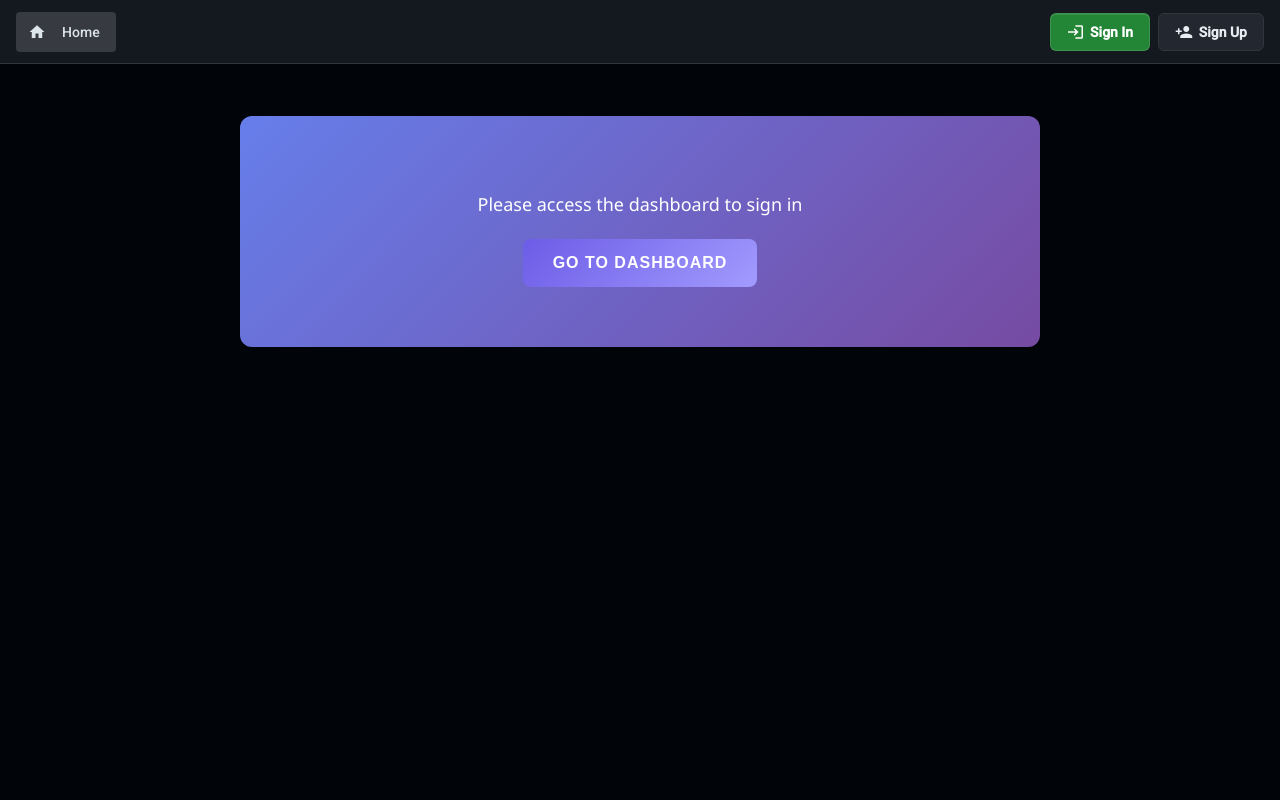
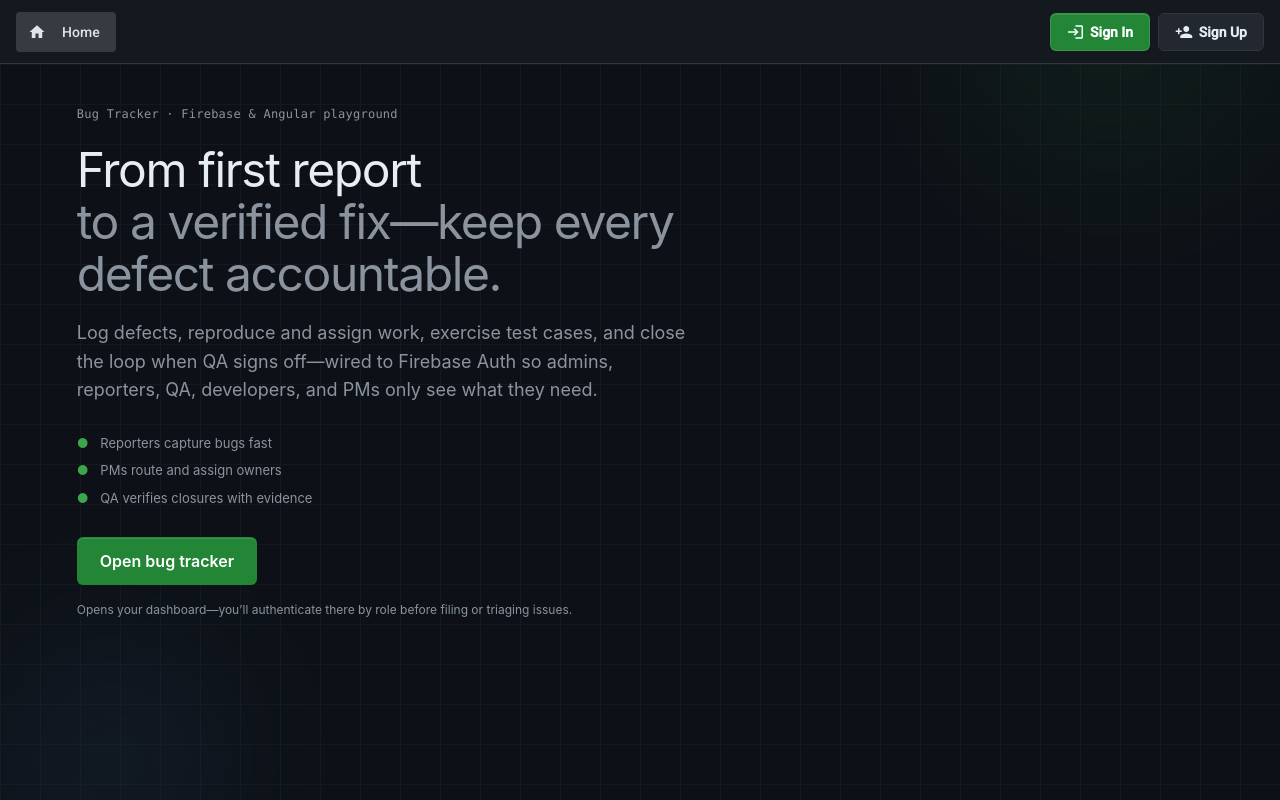
Before and after one commit to iuru2522/angular-firebase-playground, an Angular app: page / in a window 1280 px wide. Built offline with nearby package versions, Linux system fonts and the light colour scheme; no server answers; the database is empty.

Commit message:
feat(landing): GitHub-style marketing layout and dark tokens

```diff
--- a/src/app/landing/landing.component.css
+++ b/src/app/landing/landing.component.css
@@ -1,186 +1,451 @@
-.landing-container {
-  max-width: 800px;
-  margin: 0 auto;
-  padding: 20px;
-  font-family: 'Segoe UI', Tahoma, Geneva, Verdana, sans-serif;
+:host {
+  display: flex;
+  flex: 1 1 auto;
+  flex-direction: column;
+  width: 100%;
+  min-height: 0;
 }
 
-.landing-container h2 {
-  text-align: center;
-  color: #2c3e50;
-  margin-bottom: 30px;
+.gh-theme {
+  --gh-canvas-default: #0d1117;
+  --gh-canvas-inset: #010409;
+  --gh-surface-default: #161b22;
+  --gh-surface-muted: rgba(22, 27, 34, 0.65);
+  --gh-border-default: #30363d;
+  --gh-fg-default: #e6edf3;
+  --gh-fg-muted: #8b949e;
+  --gh-accent: #238636;
+  --gh-accent-emphasis: #2ea043;
+  --gh-focus: #388bfd;
+  --gh-btn-bg: rgba(218, 230, 240, 0.06);
+  --gh-btn-bg-hover: rgba(218, 230, 240, 0.11);
+  --gh-accent-fg: #ffffff;
+  font-family:
+    ui-sans-serif,
+    -apple-system,
+    BlinkMacSystemFont,
+    'Segoe UI',
+    'Helvetica Neue',
+    Helvetica,
+    Arial,
+    sans-serif,
+    'Apple Color Emoji',
+    'Segoe UI Emoji';
+  font-size: 14px;
+  color: var(--gh-fg-default);
+  box-sizing: border-box;
 }
 
-.user-info {
-  background: linear-gradient(135deg, #f5f7fa 0%, #c3cfe2 100%);
-  padding: 25px;
-  border-radius: 12px;
-  margin-bottom: 30px;
-  text-align: center;
-  box-shadow: 0 4px 6px rgba(0, 0, 0, 0.1);
+.gh-theme *,
+.gh-theme *::before,
+.gh-theme *::after {
+  box-sizing: border-box;
 }
 
-.user-info h3 {
-  margin: 0 0 15px 0;
-  color: #2c3e50;
+.landing-page {
+  width: 100%;
+  margin-inline: auto;
 }
 
-.role-badge {
-  display: inline-block;
-  padding: 8px 16px;
-  border-radius: 20px;
-  font-weight: bold;
-  margin: 10px 0;
-  font-size: 14px;
-  text-transform: uppercase;
-  letter-spacing: 0.5px;
+.landing-page--fullbleed {
+  --landing-main-padding: 2rem;
+  flex: 1 1 auto;
+  display: flex;
+  flex-direction: column;
+  width: calc(100% + 2 * var(--landing-main-padding));
+  max-width: none;
+  margin-inline: calc(-1 * var(--landing-main-padding));
+  margin-block: calc(-1 * var(--landing-main-padding));
+  min-height: 0;
 }
 
-.role-admin {
-  background: linear-gradient(135deg, #ff6b6b, #ee5a52);
-  color: white;
+.landing-page--guest.landing-page--fullbleed {
+  flex: 1 1 auto;
+  display: flex;
+  flex-direction: column;
+  min-height: 0;
+  background: radial-gradient(
+      ellipse 110% 80% at 10% -10%,
+      rgba(35, 134, 54, 0.12),
+      transparent 55%
+    ),
+    radial-gradient(ellipse 80% 50% at 90% 0%, rgba(88, 166, 255, 0.08), transparent 50%),
+    var(--gh-canvas-inset);
 }
 
-.role-project_manager {
-  background: linear-gradient(135deg, #4ecdc4, #44a08d);
-  color: white;
+.landing-page--signed-in.landing-page--fullbleed {
+  flex: 1 1 auto;
+  min-height: 0;
+  padding: clamp(1rem, 3vw, 1.75rem) clamp(1rem, 3vw, 2rem)
+    clamp(2rem, 5vh, 3rem);
+  background-color: var(--gh-signed-page-bg);
 }
 
-.role-developer {
-  background: linear-gradient(135deg, #45b7d1, #96c93d);
-  color: white;
+.landing-page--signed-in .gh-signed-in {
+  max-width: 1012px;
+  margin-inline: auto;
+  width: 100%;
 }
 
-.role-qa_tester {
-  background: linear-gradient(135deg, #96ceb4, #ffecd2);
-  color: #2d3436;
+.landing-page--signed-in.landing-page--fullbleed.gh-theme {
+  --gh-signed-page-bg: #010409;
+  --gh-surface-default: #161b22;
+  --gh-surface-muted: rgba(22, 27, 34, 0.75);
+  --gh-border-default: #30363d;
+  --gh-fg-default: #e6edf3;
+  --gh-fg-muted: #8b949e;
+  --gh-accent: #238636;
+  --gh-accent-emphasis: #2ea043;
+  --gh-focus: #388bfd;
+  --gh-btn-bg: rgba(218, 230, 240, 0.06);
+  --gh-btn-bg-hover: rgba(218, 230, 240, 0.11);
+  --gh-accent-fg: #ffffff;
 }
 
-.role-reporter {
-  background: linear-gradient(135deg, #ffeaa7, #fab1a0);
-  color: #2d3436;
+.gh-signed-in .gh-role-grid > * + * {
+  margin-top: 0;
 }
 
-.role-description {
-  color: #636e72;
-  font-style: italic;
-  margin: 10px 0 0 0;
+.gh-panel {
+  background-color: var(--gh-surface-default);
+  border: 1px solid var(--gh-border-default);
+  border-radius: 6px;
 }
 
-.role-actions {
-  display: grid;
-  gap: 25px;
+.gh-label {
+  display: inline-block;
+  vertical-align: middle;
 }
 
-.role-actions > div {
-  background: white;
-  padding: 20px;
-  border-radius: 8px;
-  box-shadow: 0 2px 4px rgba(0, 0, 0, 0.1);
-  border-left: 4px solid #ddd;
+.gh-marketing-hero {
+  position: relative;
+  overflow: hidden;
+  isolation: isolate;
+  background-color: var(--gh-canvas-default);
 }
 
-.role-actions h4 {
-  color: #2d3436;
-  margin: 0 0 15px 0;
-  font-size: 18px;
+.gh-marketing-hero--viewport {
+  flex: 1;
+  width: 100%;
+  border: none;
+  border-radius: 0;
+  min-height: 0;
 }
 
-.action-btn {
-  display: inline-block;
-  padding: 12px 20px;
-  margin: 8px 8px 8px 0;
-  border: none;
-  border-radius: 6px;
-  text-decoration: none;
-  cursor: pointer;
-  transition: all 0.3s ease;
-  font-weight: 500;
-  font-size: 14px;
-  text-transform: uppercase;
-  letter-spacing: 0.5px;
+.gh-marketing-hero--viewport .gh-marketing-hero__shell {
+  position: relative;
+  z-index: 1;
+  min-height: 100%;
+  display: flex;
+  align-items: flex-start;
+  justify-content: flex-start;
+  padding: clamp(1.25rem, 5vh, 2.75rem) clamp(24px, 6vw, 88px)
+    clamp(1.75rem, 6vh, 3rem);
 }
 
-.action-btn.admin {
-  background: linear-gradient(135deg, #ff7675, #d63031);
-  color: white;
-  border-left: 4px solid #d63031;
+.gh-marketing-hero__glow {
+  position: absolute;
+  filter: blur(72px);
+  opacity: 0.35;
+  border-radius: 50%;
+  z-index: 0;
 }
 
-.action-btn.pm {
-  background: linear-gradient(135deg, #00b894, #00a085);
-  color: white;
-  border-left: 4px solid #00a085;
+.gh-marketing-hero__glow--1 {
+  width: 420px;
+  height: 420px;
+  top: -220px;
+  right: -80px;
+  background: radial-gradient(circle at 40% 40%, rgba(35, 134, 54, 0.45), transparent 65%);
 }
 
-.action-btn.dev {
-  background: linear-gradient(135deg, #0984e3, #74b9ff);
-  color: white;
-  border-left: 4px solid #0984e3;
+.gh-marketing-hero__glow--2 {
+  width: 360px;
+  height: 360px;
+  bottom: -140px;
+  left: -100px;
+  background: radial-gradient(circle at 60% 50%, rgba(88, 166, 255, 0.25), transparent 70%);
 }
 
-.action-btn.qa {
-  background: linear-gradient(135deg, #00b894, #55a3ff);
-  color: white;
-  border-left: 4px solid #00b894;
+.gh-marketing-hero__grid-bg {
+  position: absolute;
+  inset: 0;
+  opacity: 0.22;
+  z-index: 0;
+  background-image:
+    linear-gradient(var(--gh-border-default) 1px, transparent 1px),
+    linear-gradient(90deg, var(--gh-border-default) 1px, transparent 1px);
+  background-size: 40px 40px;
 }
 
-.action-btn.reporter {
-  background: linear-gradient(135deg, #fdcb6e, #e17055);
-  color: white;
-  border-left: 4px solid #e17055;
+.gh-marketing-hero__inner {
+  position: relative;
+  z-index: 1;
+  max-width: min(72ch, 100%);
 }
 
-.action-btn:hover {
-  transform: translateY(-2px);
-  box-shadow: 0 6px 12px rgba(0,0,0,0.15);
+.gh-mono-label {
+  margin: 0 0 20px;
+  font-family:
+    ui-monospace,
+    'SF Mono',
+    'SFMono-Regular',
+    Menlo,
+    Consolas,
+    monospace;
+  font-size: 12px;
+  font-weight: 500;
+  color: var(--gh-fg-muted);
+  letter-spacing: 0.02em;
 }
 
-.auth-prompt {
-  text-align: center;
-  padding: 60px 20px;
-  background: linear-gradient(135deg, #667eea 0%, #764ba2 100%);
-  border-radius: 12px;
-  color: white;
+.gh-product-tag {
+  margin: 0 0 8px;
+  font-size: 12px;
+  font-weight: 600;
+  line-height: 1.33;
+  text-transform: uppercase;
+  letter-spacing: 0.12em;
+  color: var(--gh-fg-muted);
 }
 
-.auth-prompt p {
-  font-size: 18px;
-  margin-bottom: 25px;
+.gh-headline-xl {
+  margin: 0 0 20px;
+  font-size: clamp(2rem, 2.6rem + 1.2vw, 3rem);
+  font-weight: 400;
+  line-height: 1.08;
+  letter-spacing: -0.03em;
+  color: var(--gh-fg-default);
 }
 
-.auth-btn {
-  background: linear-gradient(135deg, #6c5ce7, #a29bfe);
-  color: white;
-  padding: 15px 30px;
-  border: none;
-  border-radius: 8px;
-  font-size: 16px;
-  font-weight: 600;
-  cursor: pointer;
-  text-transform: uppercase;
-  letter-spacing: 1px;
-  transition: all 0.3s ease;
+.gh-headline-sub {
+  color: var(--gh-fg-muted);
+  font-weight: 400;
 }
 
-.auth-btn:hover {
-  transform: translateY(-2px);
-  box-shadow: 0 8px 16px rgba(108, 92, 231, 0.3);
+.gh-lede {
+  margin: 0 0 28px;
+  font-size: clamp(15px, 1rem + 0.25vw, 18px);
+  line-height: 1.58;
+  color: var(--gh-fg-muted);
+  max-width: 54ch;
 }
 
-/* Responsive design */
-@media (max-width: 768px) {
-  .landing-container {
-    padding: 15px;
+.gh-cta-row {
+  display: flex;
+  flex-wrap: wrap;
+  align-items: center;
+  gap: 12px 16px;
+  margin-bottom: 16px;
+}
+
+.gh-microcopy {
+  margin: 0;
+  font-size: 12px;
+  line-height: 1.5;
+  color: var(--gh-fg-muted);
+}
+
+.gh-hero-points {
+  margin: 0 0 28px;
+  padding: 0;
+  list-style: none;
+  color: var(--gh-fg-muted);
+  font-size: 13px;
+  line-height: 1.65;
+}
+
+.gh-hero-points li + li {
+  margin-top: 6px;
+}
+
+.gh-hero-points__bullet {
+  display: inline-block;
+  margin-right: 8px;
+  color: rgba(63, 185, 80, 0.9);
+}
+
+.gh-btn {
+  appearance: none;
+  display: inline-flex;
+  align-items: center;
+  justify-content: center;
+  gap: 0.35rem;
+  padding: 6px 16px;
+  font-size: 14px;
+  font-weight: 600;
+  line-height: 20px;
+  font-family: inherit;
+  cursor: pointer;
+  text-decoration: none;
+  color: var(--gh-fg-default);
+  border-radius: 6px;
+  border: 1px solid var(--gh-border-default);
+  background-color: var(--gh-btn-bg);
+  transition:
+    border-color 0.12s ease,
+    background-color 0.12s ease,
+    box-shadow 0.12s ease;
+}
+
+.gh-btn:hover {
+  border-color: var(--gh-fg-muted);
+  background-color: var(--gh-btn-bg-hover);
+}
+
+.gh-btn:focus-visible {
+  outline: 2px solid var(--gh-focus);
+  outline-offset: 2px;
+}
+
+.gh-btn--primary {
+  color: var(--gh-accent-fg);
+  background-color: var(--gh-accent);
+  border-color: transparent;
+  box-shadow:
+    inset 0 1px 0 rgba(255, 255, 255, 0.12),
+    0 2px rgba(31, 35, 40, 0.08);
+}
+
+.gh-btn--primary:hover {
+  background-color: var(--gh-accent-emphasis);
+  border-color: transparent;
+}
+
+.gh-btn--featured {
+  min-height: 48px;
+  padding-inline: 22px;
+  font-size: 16px;
+  line-height: 24px;
+}
+
+.gh-signed-in .gh-role-grid {
+  display: grid;
+  gap: 16px;
+  margin-top: 16px;
+}
+
+@media (min-width: 769px) {
+  .gh-signed-in .gh-role-grid {
+    grid-template-columns: repeat(2, 1fr);
   }
 
-  .user-info {
-    padding: 20px;
+  .gh-dev-strip {
+    grid-column: span 2;
+  }
+}
+
+.gh-welcome-card {
+  padding: 24px;
+}
+
+.gh-welcome-card__hello {
+  margin: 0 0 10px;
+  font-size: 24px;
+  font-weight: 600;
+  line-height: 1.27;
+}
+
+.gh-welcome-card .gh-role-pill {
+  margin-bottom: 10px;
+}
+
+.gh-welcome-card__desc {
+  margin: 0;
+  color: var(--gh-fg-muted);
+  font-size: 14px;
+  line-height: 1.55;
+}
+
+.gh-role-pill {
+  padding: 2px 10px;
+  font-size: 12px;
+  font-weight: 600;
+  line-height: 18px;
+  border-radius: 999px;
+  border: 1px solid var(--gh-border-default);
+  background-color: var(--gh-surface-muted);
+  text-transform: uppercase;
+  letter-spacing: 0.04em;
+}
+
+.gh-role-pill--admin {
+  border-color: #f85149;
+  background-color: rgba(248, 81, 73, 0.1);
+}
+
+.gh-role-pill--project_manager {
+  border-color: #a371f7;
+  background-color: rgba(163, 113, 247, 0.12);
+}
+
+.gh-role-pill--developer {
+  border-color: #58a6ff;
+  background-color: rgba(88, 166, 255, 0.12);
+}
+
+.gh-role-pill--qa_tester {
+  border-color: #ffa657;
+  background-color: rgba(255, 166, 87, 0.12);
+}
+
+.gh-role-pill--reporter {
+  border-color: #79c0ff;
+  background-color: rgba(121, 192, 255, 0.1);
+}
+
+.gh-role-panel {
+  padding: 16px;
+}
+
+.gh-role-panel__title {
+  margin: 0 0 12px;
+  font-size: 12px;
+  font-weight: 600;
+  line-height: 20px;
+  text-transform: uppercase;
+  letter-spacing: 0.08em;
+  color: var(--gh-fg-muted);
+}
+
+.gh-role-panel__actions {
+  display: flex;
+  flex-wrap: wrap;
+  gap: 8px;
+}
+
+.gh-role-panel .gh-role-panel__actions .gh-btn {
+  flex: none;
+}
+
+.gh-dev-strip {
+  background-color: var(--gh-surface-muted);
+  border-style: dashed;
+}
+
+.gh-dev-strip__title {
+  letter-spacing: 0.06em;
+}
+
+.gh-dev-strip__note {
+  margin: -4px 0 12px;
+  font-size: 12px;
+  color: var(--gh-fg-muted);
+}
+
+@media (prefers-reduced-motion: reduce) {
+  .gh-marketing-hero .gh-marketing-hero__grid-bg,
+  .gh-btn {
+    transition: none;
+  }
+}
+
+@media (max-width: 768px) {
+  .gh-role-panel__actions {
+    flex-direction: column;
   }
 
-  .action-btn {
-    display: block;
-    margin: 8px 0;
-    text-align: center;
+  .gh-role-panel .gh-role-panel__actions .gh-btn {
+    width: 100%;
   }
 }
--- a/src/app/landing/landing.component.html
+++ b/src/app/landing/landing.component.html
@@ -1,65 +1,126 @@
-<div class="landing-container">
+<div
+  class="landing-page gh-theme landing-page--fullbleed"
+  [class.landing-page--guest]="!user()"
+  [class.landing-page--signed-in]="!!user()"
+>
   @if (user(); as user) {
-  <div class="user-info">
-    <h3>Hello, {{ user.displayName }}!</h3>
-    <p class="role-badge role-{{ user.role }}">{{ getRoleLabel(user.role) }}</p>
-    <p class="role-description">{{ getRoleDescription(user.role) }}</p>
+
+  <section class="gh-signed-in" aria-labelledby="welcome-heading">
+    <header class="gh-panel gh-welcome-card">
+      <p class="gh-product-tag">Bug tracker</p>
+      <h2 id="welcome-heading" class="gh-welcome-card__hello">
+        Welcome back, {{ user.displayName || 'there' }}
+      </h2>
+      <span class="gh-label gh-role-pill gh-role-pill--{{ user.role }}">{{
+        getRoleLabel(user.role)
+      }}</span>
+      <p class="gh-welcome-card__desc">{{ getRoleDescription(user.role) }}</p>
+    </header>
+
+    <div class="gh-role-grid">
+      @if (isAdmin()) {
+      <div class="gh-panel gh-role-panel">
+        <h3 class="gh-role-panel__title">Admin</h3>
+        <div class="gh-role-panel__actions">
+          <a routerLink="/admin/users" class="gh-btn">Users & roles</a>
+          <a routerLink="/admin/reports" class="gh-btn">All bug reports</a>
         </div>
-
-  <div class="role-actions">
-    @if (isAdmin()) {
-      <div>
-        <h4>Admin Actions</h4>
-        <button routerLink="/admin/users" class="action-btn admin">Manage Users</button>
-        <button routerLink="/admin/reports" class="action-btn admin">View All Reports</button>
       </div>
       }
 
       @if (isProjectManager()) {
-      <div>
-        <h4>Project Manager Actions</h4>
-        <button routerLink="/projects" class="action-btn pm">Manage Projects</button>
-        <button routerLink="/assign-tasks" class="action-btn pm">Assign Tasks</button>
+      <div class="gh-panel gh-role-panel">
+        <h3 class="gh-role-panel__title">Project manager</h3>
+        <div class="gh-role-panel__actions">
+          <a routerLink="/projects" class="gh-btn">Projects</a>
+          <a routerLink="/assign-tasks" class="gh-btn">Assign fixes</a>
+        </div>
       </div>
       }
 
       @if (isDeveloper()) {
-      <div>
-        <h4>Developer Actions</h4>
-        <button routerLink="/my-tasks" class="action-btn dev">My Tasks</button>
-        <button routerLink="/code-review" class="action-btn dev">Code Reviews</button>
+      <div class="gh-panel gh-role-panel">
+        <h3 class="gh-role-panel__title">Developer</h3>
+        <div class="gh-role-panel__actions">
+          <a routerLink="/my-tasks" class="gh-btn">My bugs</a>
+          <a routerLink="/code-review" class="gh-btn">Reviews</a>
+        </div>
       </div>
       }
 
       @if (isQATester()) {
-      <div>
-        <h4>QA Tester Actions</h4>
-        <button routerLink="/test-cases" class="action-btn qa">Test Cases</button>
-        <button routerLink="/bug-verification" class="action-btn qa">Verify Bugs</button>
-        <button routerLink="/file-bug" class="action-btn qa">Add new bug</button>
-        <button routerLink="/bug-list" class="action-btn qa">Bug list</button>
+      <div class="gh-panel gh-role-panel">
+        <h3 class="gh-role-panel__title">QA</h3>
+        <div class="gh-role-panel__actions">
+          <a routerLink="/test-cases" class="gh-btn">Test cases</a>
+          <a routerLink="/bug-verification" class="gh-btn">Verify fixes</a>
+          <a routerLink="/file-bug" class="gh-btn">File a bug</a>
+          <a routerLink="/bug-list" class="gh-btn">Bug list</a>
+        </div>
       </div>
       }
 
       @if (isReporter()) {
-      <div>
-        <h4>Reporter Actions</h4>
-        <button routerLink="/report-bug" class="action-btn reporter">Report New Bug</button>
-        <button routerLink="/my-reports" class="action-btn reporter">My Reports</button>
-      </div>
-    }
-    <div class="testing-links" style="margin-top: 30px; padding: 20px; background: #f0f0f0; border-radius: 8px;">
-      <h4>🧪 Testing Links (Remove later)</h4>
-      <button routerLink="/admin/users" class="action-btn admin">Admin Users Page</button>
-      <button routerLink="/dashboard" class="action-btn dev">User Dashboard</button>
-    </div>
-  </div>
-  } @else {
-  <div class="not-authenticated">
-    <div class="auth-prompt">
-      <p>Please access the dashboard to sign in</p>
-      <button routerLink="/dashboard" class="auth-btn">Go to Dashboard</button>
+      <div class="gh-panel gh-role-panel">
+        <h3 class="gh-role-panel__title">Reporter</h3>
+        <div class="gh-role-panel__actions">
+          <a routerLink="/report-bug" class="gh-btn">New report</a>
+          <a routerLink="/my-reports" class="gh-btn">My reports</a>
         </div>
       </div>
       }
+
+      <div class="gh-panel gh-dev-strip">
+        <h3 class="gh-role-panel__title gh-dev-strip__title">Dev shortcuts</h3>
+        <p class="gh-dev-strip__note">Scratch links while building the app UI.</p>
+        <div class="gh-role-panel__actions">
+          <a routerLink="/admin/users" class="gh-btn">Admin users</a>
+          <a routerLink="/dashboard" class="gh-btn gh-btn--primary">Dashboard</a>
         </div>
+      </div>
+    </div>
+  </section>
+
+  } @else {
+
+  <section
+    class="gh-marketing-hero gh-marketing-hero--viewport"
+    aria-labelledby="marketing-hero-heading"
+  >
+    <div class="gh-marketing-hero__glow gh-marketing-hero__glow--1" aria-hidden="true"></div>
+    <div class="gh-marketing-hero__glow gh-marketing-hero__glow--2" aria-hidden="true"></div>
+    <div class="gh-marketing-hero__grid-bg" aria-hidden="true"></div>
+
+    <div class="gh-marketing-hero__shell">
+      <div class="gh-marketing-hero__inner">
+        <p class="gh-mono-label">Bug Tracker · Firebase & Angular playground</p>
+        <h1 id="marketing-hero-heading" class="gh-headline-xl">
+          From first report<br />
+          <span class="gh-headline-sub">to a verified fix—keep every defect accountable.</span>
+        </h1>
+        <p class="gh-lede">
+          Log defects, reproduce and assign work, exercise test cases, and close the loop when QA signs
+          off—wired to Firebase Auth so admins, reporters, QA, developers, and PMs only see what they
+          need.
+        </p>
+
+        <ul class="gh-hero-points">
+          <li><span class="gh-hero-points__bullet">●</span> Reporters capture bugs fast</li>
+          <li><span class="gh-hero-points__bullet">●</span> PMs route and assign owners</li>
+          <li><span class="gh-hero-points__bullet">●</span> QA verifies closures with evidence</li>
+        </ul>
+
+        <div class="gh-cta-row">
+          <a routerLink="/dashboard" class="gh-btn gh-btn--primary gh-btn--featured">
+            Open bug tracker
+          </a>
+        </div>
+        <p class="gh-microcopy">
+          Opens your dashboard—you’ll authenticate there by role before filing or triaging issues.
+        </p>
+      </div>
+    </div>
+  </section>
+
+  }
+</div>
```
Also changed, not shown: src/app/landing/landing.component.ts (+22 -10 lines). Lines whose indentation alone changed are shown as unchanged.
